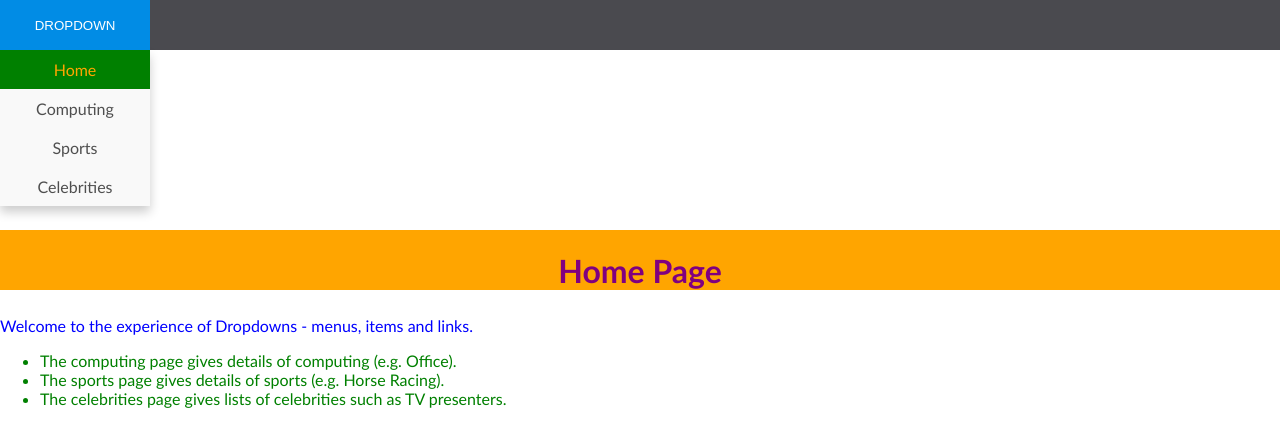
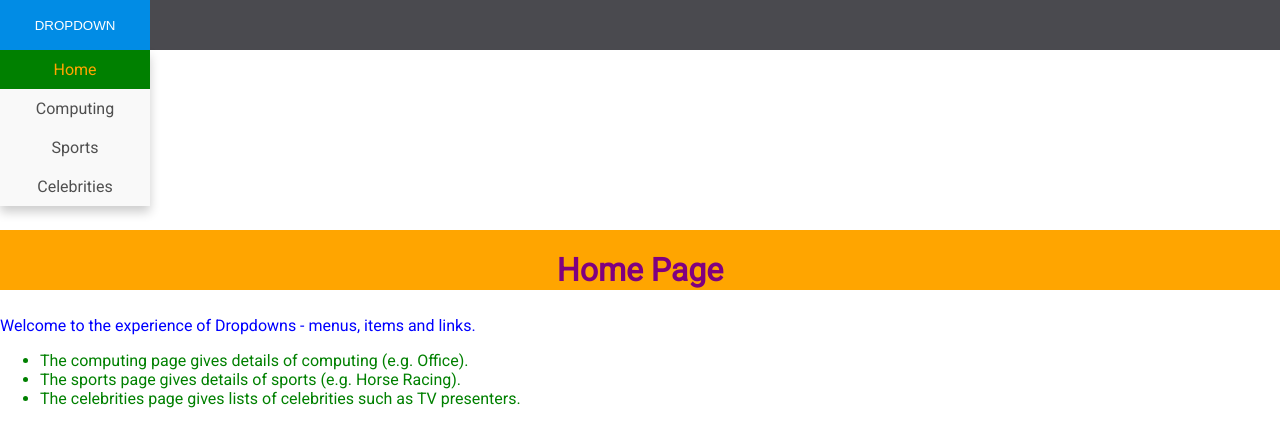
Before and after one commit to derektypist/dropdown-menu, a plain HTML site: page index.html in a window 1280 px wide. Drawn offline with Linux system fonts and the light colour scheme.

Commit message:
Added Font Roboto to Style Sheet

```diff
--- a/main.css
+++ b/main.css
@@ -1,12 +1,22 @@
+/* Import Fonts */
+
+@import url('https://fonts.googleapis.com/css?family=Roboto');
+
+/* Body and HTML */
+
 body, html {
     height: 100%;
     font-family: "Calibri", Arial, Verdana, sans-serif;
     margin: 0;
 }
 
+/* Main */
+
 .main {
     height: 100%;
 }
+
+/* Header */
 
 .header {
     position: fixed;
@@ -17,10 +27,14 @@
     background-color: orange;
 }
 
+/* Section */
+
 .section {
     position: relative;
     top: 300px;
 }
+
+/* Navigation */
 
 .navDefault {
     position: fixed;
@@ -56,9 +70,13 @@
     z-index: -1;
 }
 
+/* Dropdown Item */
+
 .dropdownItem {
-    font-family: "Calibri", Arial, Verdana, sans-serif;
+    font-family: "Roboto", Arial, Verdana, sans-serif;
 }
+
+/* Dropdown Links */
 
 .dropdownLink {
     text-decoration: none;
@@ -79,6 +97,8 @@
     color: white;
 }
 
+/* Dropdown */
+
 .dropdown {
     width: 150px;
     position: relative;
@@ -93,18 +113,24 @@
 }
 
 
+/* Heading H1 */
+
 h1 {
-    font-family: "Calibri", Arial, Verdana, sans-serif;
+    font-family: "Roboto", Arial, Verdana, sans-serif;
     color: purple;
     text-align: center;
 }
 
+/* Paragraph */
+
 p {
-    font-family: "Calibri", Arial, Verdana, sans-serif;
+    font-family: "Roboto", Arial, Verdana, sans-serif;
     color: blue;
 }
 
+/* List Items */
+
 .listItem {
-    font-family: "Calibri", Arial, Verdana, sans-serif;
+    font-family: "Roboto", Arial, Verdana, sans-serif;
     color: green;
 }
```
